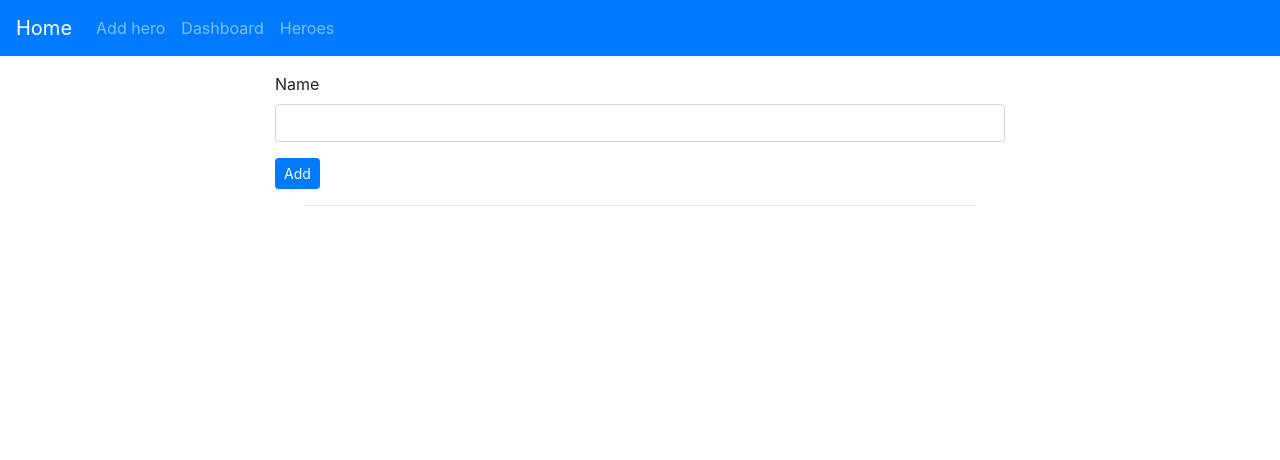
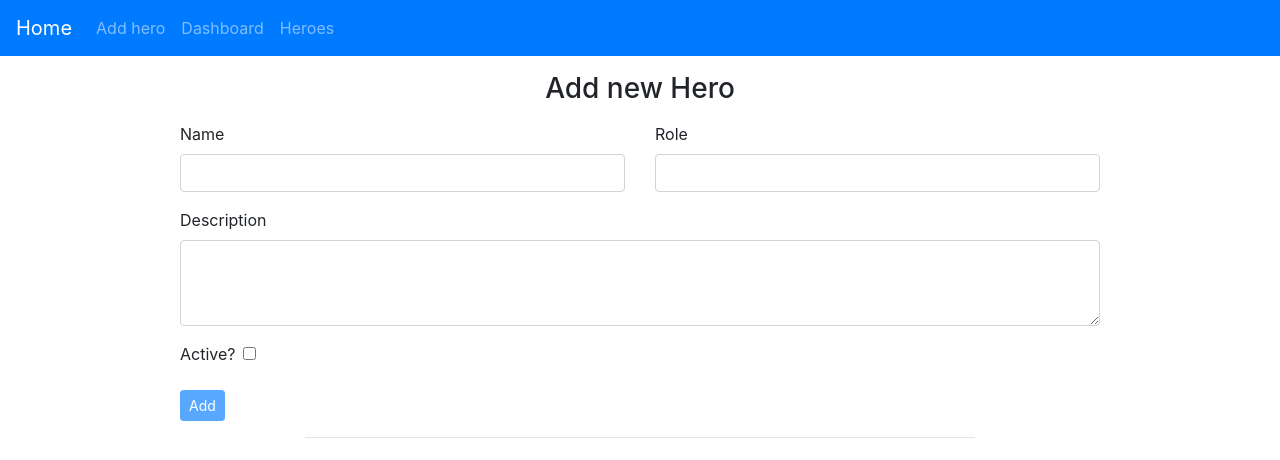
Before and after one commit to andersonmalheiro/angular-tour-of-heroes, an Angular app: page /add in a window 1280 px wide. Shown: the top 460 px of the page. Built offline with nearby package versions, Linux system fonts and the light colour scheme.

Commit message:
Adding new fields to form with FormBuilder

```diff
--- a/src/app/hero-form/hero-form.component.html
+++ b/src/app/hero-form/hero-form.component.html
@@ -1,11 +1,34 @@
 <div class="container mt-3">
-  <div class="row justify-content-center">
-    <div class="col-lg-8">
-      <div class="form-group">
-        <label>Name</label>
-        <input #heroName type="text" class="form-control">
-      </div>
-      <button class="btn btn-sm btn-primary" (click)="addHero(heroName.value)">Add</button>
+  <h3 class="h3 h3-responsive text-center">
+    Add new Hero
+  </h3>
+  <div class="row justify-content-center mt-3">
+    <div class="col-lg-10">
+      <form [formGroup]="heroForm" (ngSubmit)="addHero()">
+        <div class="row">
+          <div class="col">
+            <div class="form-group">
+              <label>Name</label>
+              <input type="text" class="form-control" formControlName="name">
+            </div>
+          </div>
+          <div class="col">
+            <div class="form-group">
+              <label>Role</label>
+              <input type="text" class="form-control" formControlName="role">
+            </div>
+          </div>
+        </div>
+        <div class="form-group">
+          <label for="">Description</label>
+          <textarea cols="30" rows="3" class="form-control" formControlName="description"></textarea>
+        </div>
+        <div class="form-group">
+          <label>Active?</label>
+          <input type="checkbox" formControlName="active" class="ml-2">
+        </div>
+        <button class="btn btn-sm btn-primary" type="submit" [disabled]="!heroForm.valid">Add</button>
+      </form>
     </div>
   </div>
 </div>
--- a/src/app/hero-form/hero-form.component.ts
+++ b/src/app/hero-form/hero-form.component.ts
@@ -1,6 +1,8 @@
 import { Component, OnInit } from '@angular/core';
 import { Router } from "@angular/router";
 import { HeroService } from '../hero.service';
+import { Validators } from '@angular/forms';
+import { FormBuilder } from '@angular/forms';
 
 @Component({
   selector: 'app-hero-form',
@@ -9,13 +11,22 @@ import { HeroService } from '../hero.service';
 })
 export class HeroFormComponent implements OnInit {
 
+  heroForm = this.formBuilder.group({
+    name: ['', [Validators.required, Validators.minLength(3), Validators.maxLength(40)]],
+    role: ['', [Validators.required, Validators.minLength(3), Validators.maxLength(40)]],
+    description: [''],
+    active: ['', Validators.required]
+  })
+
   constructor(
     private heroService: HeroService,
-    private router: Router
+    private router: Router,
+    private formBuilder: FormBuilder,
   ) { }
 
-  addHero(name: string): void {
-    this.heroService.addHero(name).subscribe(
+  addHero(): void {
+    console.log(this.heroForm.value);
+    this.heroService.addHero(this.heroForm.value).subscribe(
       hero => this.router.navigate([`/detail/${hero._id}`])
     );
   }
```
